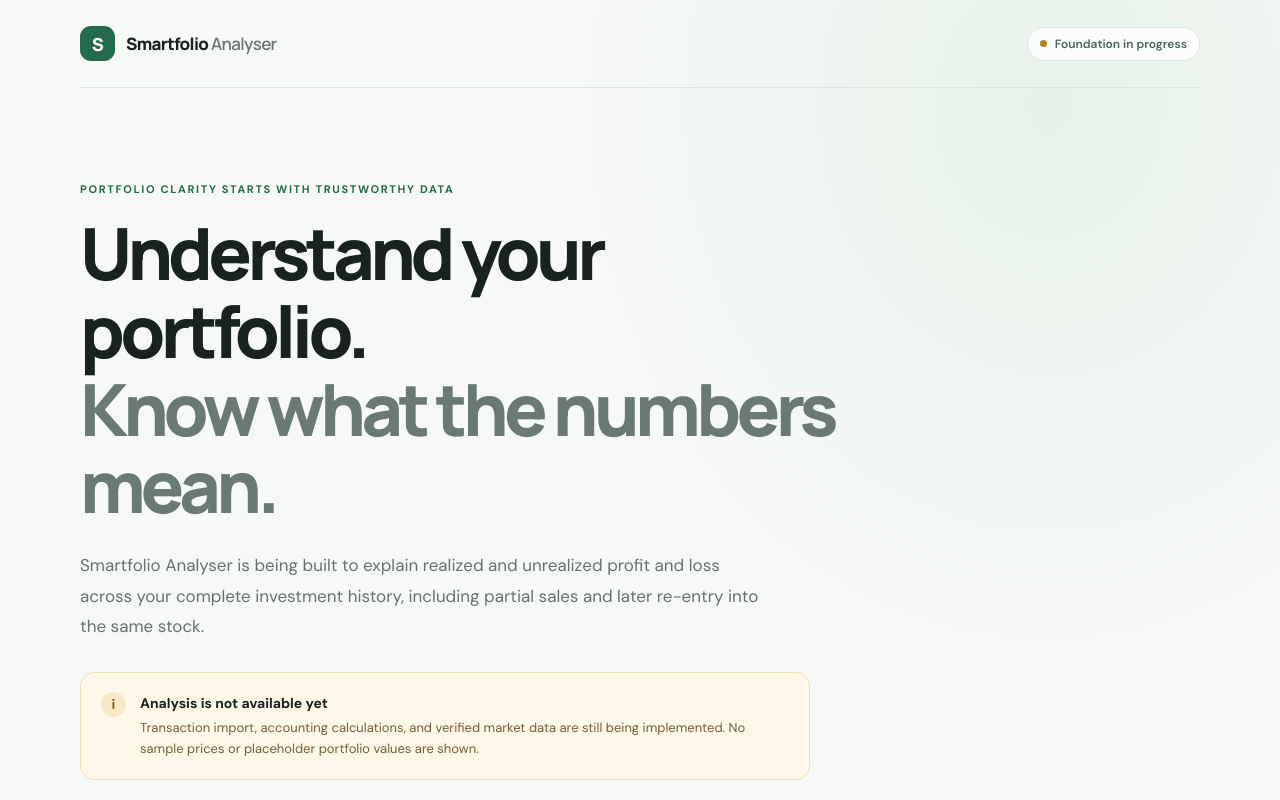
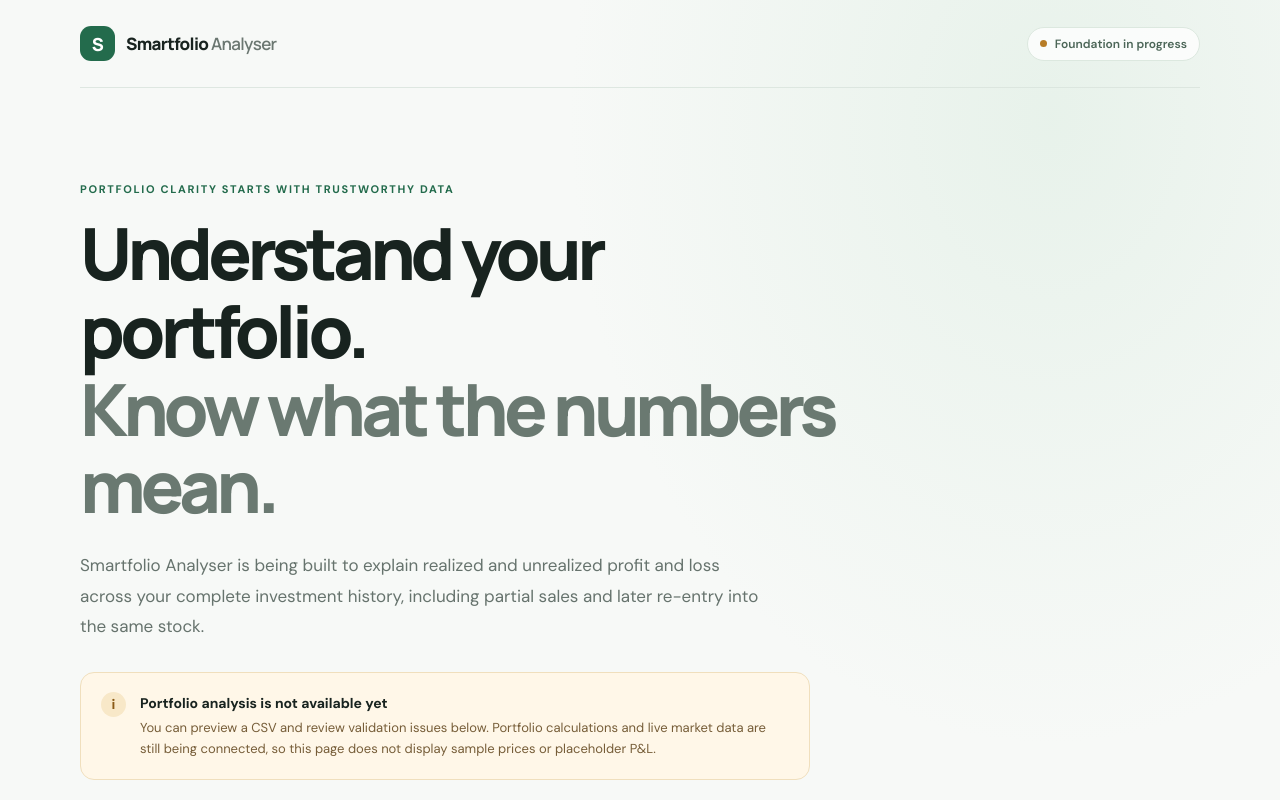
Before and after one commit to ambujkhanna/smartfolio-analyser, a Next.js app: page / in a window 1280 px wide. Shown: the top 800 px of the page. Built offline with nearby package versions, Linux system fonts and the light colour scheme.

Commit message:
feat: connect CSV preview to landing page

```diff
--- a/src/app/page.tsx
+++ b/src/app/page.tsx
@@ -1,4 +1,5 @@
 import Link from "next/link";
+import ImportReview from "../components/ImportReview";
 
 export default function HomePage() {
   return (
@@ -28,15 +29,17 @@ export default function HomePage() {
         <div className="notice" role="status">
           <span className="notice-icon" aria-hidden="true">i</span>
           <div>
-            <strong>Analysis is not available yet</strong>
+            <strong>Portfolio analysis is not available yet</strong>
             <p>
-              Transaction import, accounting calculations, and verified market
-              data are still being implemented. No sample prices or placeholder
-              portfolio values are shown.
+              You can preview a CSV and review validation issues below. Portfolio
+              calculations and live market data are still being connected, so
+              this page does not display sample prices or placeholder P&amp;L.
             </p>
           </div>
         </div>
       </section>
+
+      <ImportReview />
 
       <section className="principles" aria-labelledby="principles-title">
         <div className="section-heading">
```
